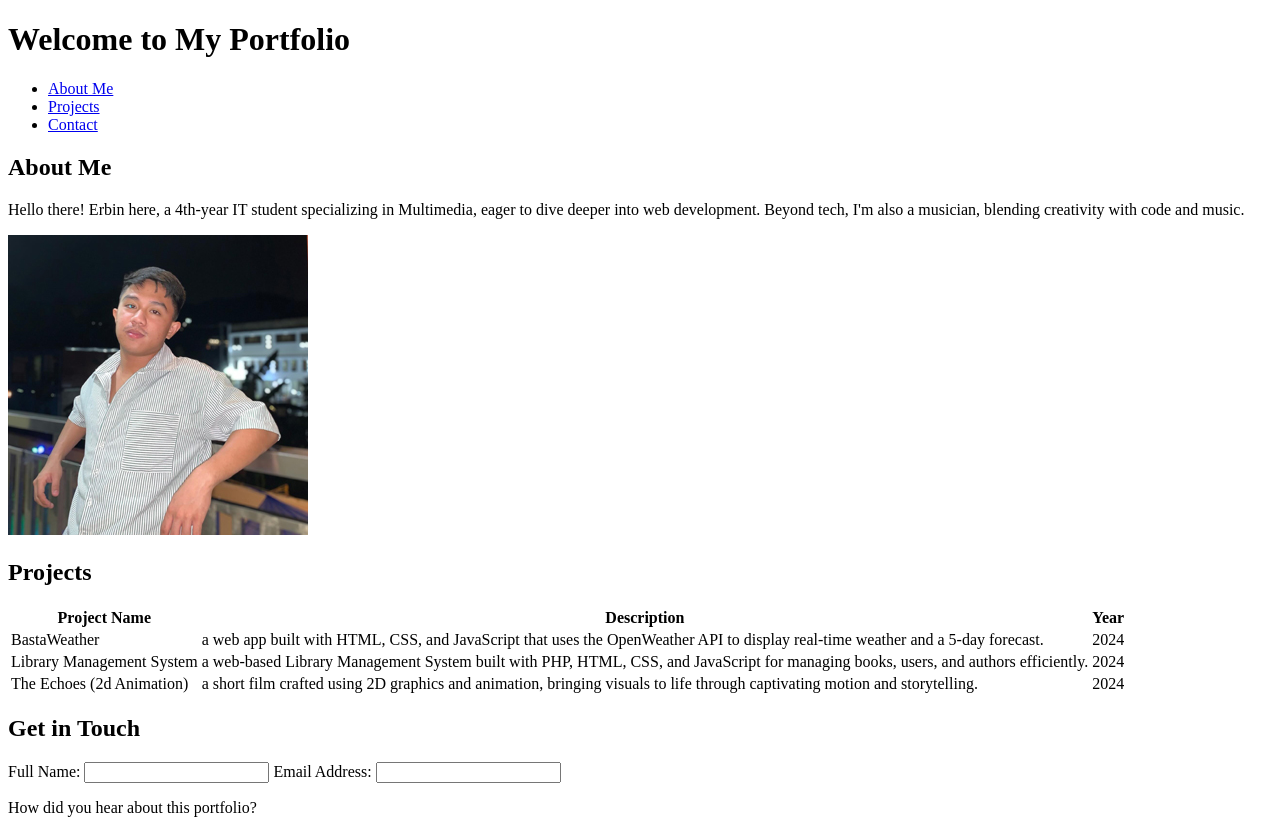
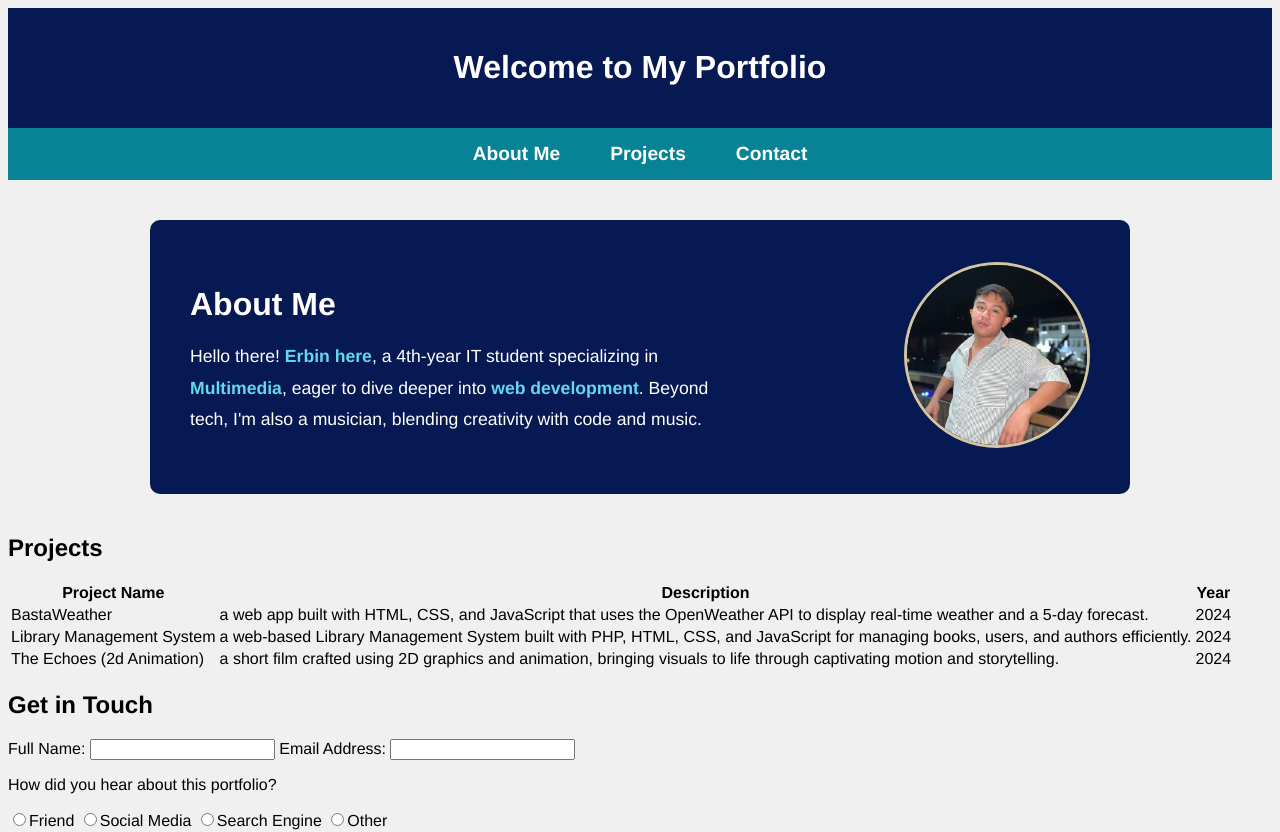
Before and after one commit to ErbinJames/CSS, a plain HTML site: page Style your portfolio/portfolio.html in a window 1280 px wide. Shown: the top 832 px of the page. Drawn offline with Linux system fonts and the light colour scheme.

Commit message:
designing header,about me

```diff
--- a/Style your portfolio/portfolio.html
+++ b/Style your portfolio/portfolio.html
@@ -16,10 +16,14 @@
             </ul>
         </nav>
         <main>
-            <section id ="about-me">
-                <h2>About Me</h2>
-                <p>Hello there! Erbin here, a 4th-year IT student specializing in Multimedia, eager to dive deeper into web development. Beyond tech, I'm also a musician, blending creativity with code and music.</p>
-                <img src="images/my-picture.jpg" alt="My recent picture">
+            <section id="about-me">
+                <section id="about-text">
+                    <h2>About Me</h2>
+                    <p>Hello there! <strong>Erbin here</strong>, a 4th-year IT student specializing in <strong>Multimedia</strong>, eager to dive deeper into <strong>web development</strong>. Beyond tech, I'm also a musician, blending creativity with code and music.</p>
+                </section>
+                <section id="about-image">
+                    <img src="images/my-picture.jpg" alt="My recent picture">
+                </section>
             </section>
             <section id="projects">
                 <h2>Projects</h2>
--- a/Style your portfolio/styles.css
+++ b/Style your portfolio/styles.css
@@ -0,0 +1,95 @@
+body {
+    background-color:#f0f0f0;
+    font-family:Helvetica, sans-serif;
+    margin-bottom: 10%;
+}
+
+header {
+    /*background: url('header-bg.jpg') no-repeat center center/cover; /* Replace with an image */
+    background-color: #071952; /* Fallback color if no image */
+    color: white;
+    text-align: center;
+    padding: 20px 20px;
+  }
+
+  header h1 {
+    font-size: 2rem; /* Large font size */
+    font-weight: bold; /* Bold text */
+  }
+
+  /* Navigation Bar Styles */
+  nav {
+    text-align: center;
+    background-color: #088395;
+    padding: 15px 0;
+  }
+
+  nav ul {
+    list-style: none;
+    padding: 0;
+    margin: 0;
+    display: flex;
+    justify-content: center; /* Center the nav items */
+    gap: 20px;
+  }
+
+  nav ul li {
+    display: inline;
+  }
+
+  nav ul li a {
+    text-decoration: none;
+    color: white;
+    font-size: 1.2rem;
+    font-weight: bold;
+    padding: 10px 15px;
+    border-radius: 5px;
+    transition: 0.3s ease-in-out;
+  }
+
+  /* Hover Effect */
+  nav ul li a:hover {
+    background-color: #EBF4F6;
+    color: #071952;
+  }
+
+  #about-me {
+    display: flex;
+    align-items: center;
+    justify-content: space-between; /* Space between text and image */
+    background-color: #071952; /* Dark background */
+    color: #ffffff; /* Soft gold text */
+    padding: 40px;
+    border-radius: 10px;
+    max-width: 900px;
+    margin: 40px auto;
+  }
+
+  /* Text Section */
+  #about-text {
+    max-width: 60%;
+  }
+
+  #about-text h2 {
+    font-size: 2rem;
+    margin-bottom: 10px;
+    color: #ffffff; /* Title color */
+  }
+
+  #about-text p {
+    font-size: 1.1rem;
+    line-height: 1.8;
+  }
+
+  /* Highlight Important Words */
+  #about-text strong {
+    color: #63d9eb; /* Gold highlight for keywords */
+  }
+
+  /* Image Section */
+  #about-image img {
+    width: 180px;
+    height: 180px;
+    border-radius: 50%; /* Circular image */
+    border: 3px solid #d4c6a1;
+  }
```
